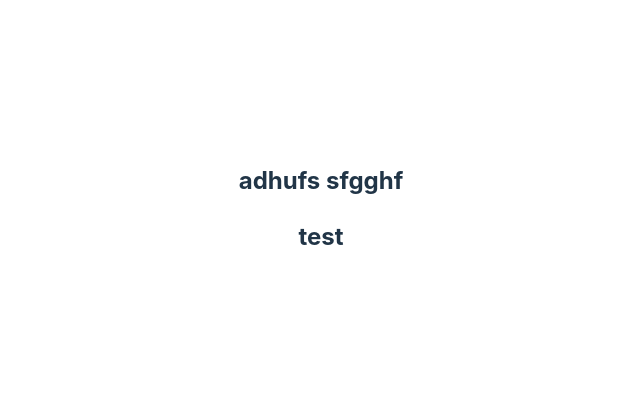
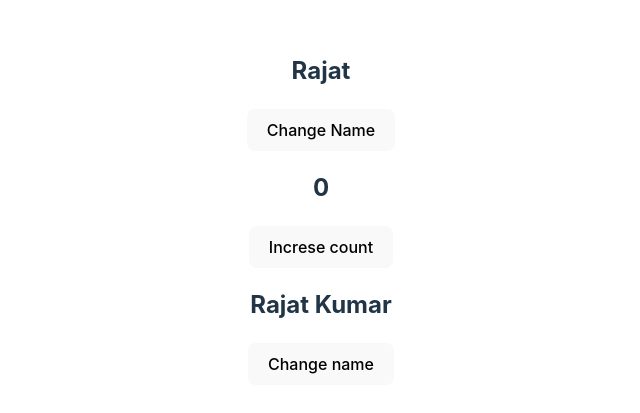
Before and after one commit to rajatk-31/vue-learn, a Vue app in the folder vue-compositions/: page / in a window 1280 px wide. Shown: the part 191-604 px from the top of the page, without its empty margins (319-959 px from the left). Built offline with nearby package versions, Linux system fonts and the light colour scheme.

Commit message:
replacing methods with refs and torefs using compo

```diff
--- a/vue-compositions/src/App.vue
+++ b/vue-compositions/src/App.vue
@@ -1,12 +1,10 @@
 <script setup>
-import Demo1 from "./components/Demo1.vue";
-import Demo2 from "./components/Demo2.vue";
+import Methods from "./components/Methods.vue";
 </script>
 
 <template>
   <div>
-    <Demo2></Demo2>
-    <Demo1></Demo1>
+    <Methods></Methods>
   </div>
 </template>
 
--- /dev/null
+++ b/vue-compositions/src/components/Methods.vue
@@ -0,0 +1,52 @@
+<template>
+  <div>
+    <h2>{{ name }}</h2>
+    <button @click="setName">Change Name</button>
+
+    <h2>{{ count }}</h2>
+    <button @click="increaseCount">Increse count</button>
+
+    <h2>{{ first }} {{ last }}</h2>
+    <button @click="changeName">Change name</button>
+  </div>
+</template>
+
+<script>
+import { ref, reactive, toRefs } from "vue";
+export default {
+  name: "Methods",
+  setup() {
+    const count = ref(0);
+    const state = reactive({
+      first: "Rajat",
+      last: "Kumar",
+    });
+    function increaseCount() {
+      count.value++;
+    }
+    function changeName() {
+      state.first = "Amar";
+      state.last = "dev";
+    }
+
+    return {
+      count,
+      increaseCount,
+      ...toRefs(state),
+      changeName,
+    };
+  },
+  data() {
+    return {
+      name: "Rajat",
+    };
+  },
+  methods: {
+    setName() {
+      this.name = "Musafir";
+    },
+  },
+};
+</script>
+
+<style scoped></style>
```
